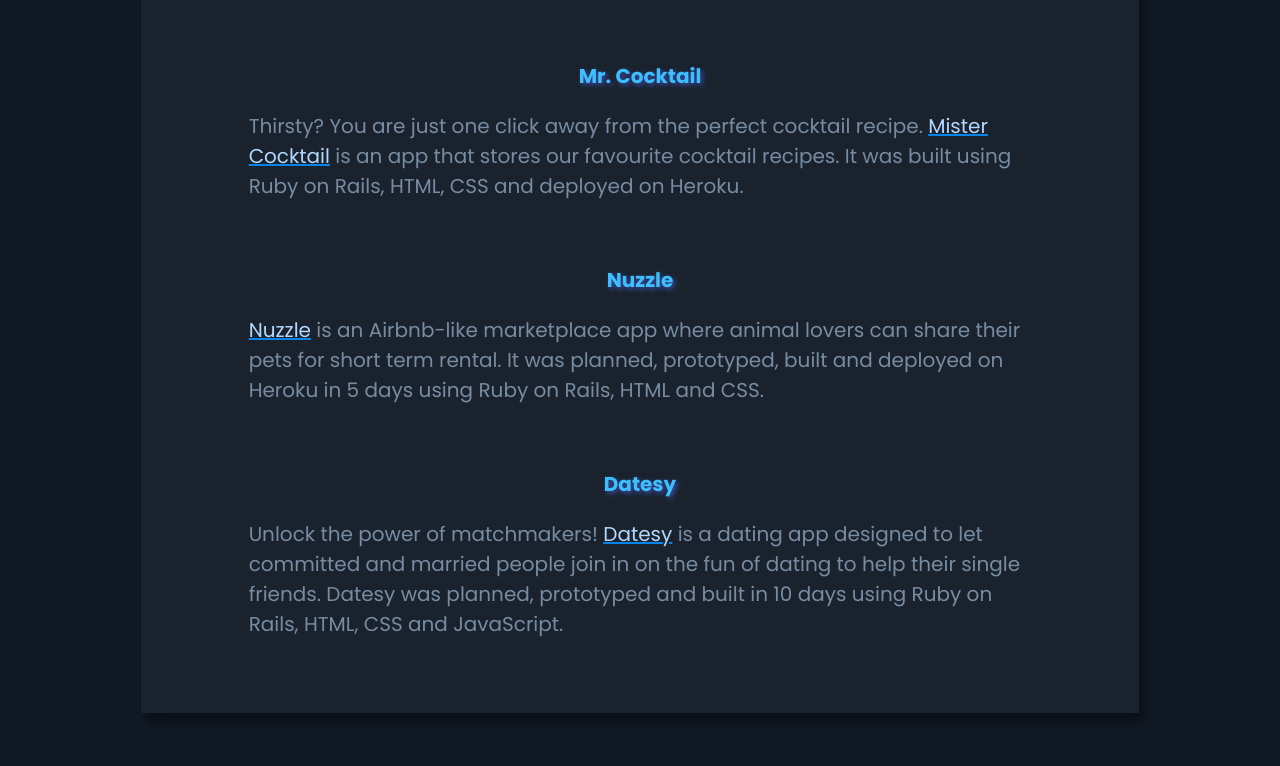
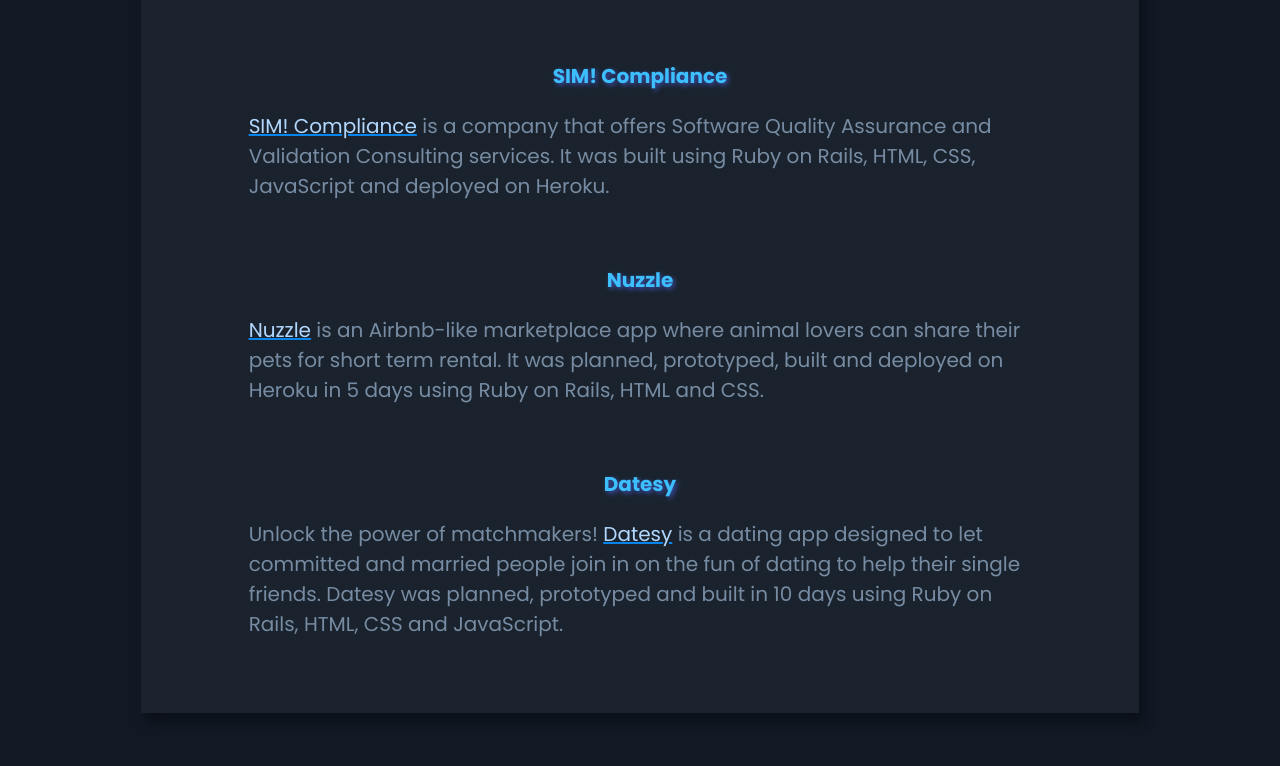
Before and after one commit to romeiro-bru/profile, a plain HTML site: page index.html in a window 1280 px wide. Shown: the part 1116-1882 px from the top of the page. Drawn offline with Linux system fonts and the light colour scheme.

Commit message:
Add new project and rmv mr-cocktail

```diff
--- a/index.html
+++ b/index.html
@@ -44,8 +44,8 @@
             <a href="https://mybook-basket.herokuapp.com/" class="link-projects" target="_blank">MyBook Basket {building}</a>
             <p class="cocktail">It's a reading manager, where you can register new books and add them to your lists. <a href="https://github.com/romeiro-bru/My-Book-Basket" target="_blank">MyBook Basket</a>  is an app that stores our favourite books, users can make reviews and rate the books. It's a RoR app and was deployed on Heroku.</p>
 
-            <a href="https://mr-cocktail-romeiro.herokuapp.com/" class="link-projects" target="_blank">Mr. Cocktail</a>
-            <p class="cocktail">Thirsty? You are just one click away from the perfect cocktail recipe. <a href="https://github.com/romeiro-bru/rails-mister-cocktail" target="_blank">Mister Cocktail</a>  is an app that stores our favourite cocktail recipes. It was built using Ruby on Rails, HTML, CSS and deployed on Heroku.</p>
+            <a href="http://www.simcompliance.com/" class="link-projects" target="_blank">SIM! Compliance</a>
+            <p class="cocktail"><a href="http://www.simcompliance.com/" target="_blank">SIM! Compliance</a> is a company that offers Software Quality Assurance and Validation Consulting services. It was built using Ruby on Rails, HTML, CSS, JavaScript and deployed on Heroku.</p>
 
             <a href="https://nuzzle-luiscarvalhofrade.herokuapp.com/" class="link-projects" target="_blank">Nuzzle</a>
             <p class="nuzzle"><a href="https://github.com/luiscarvalhofrade/NUZZLE" target="_blank">Nuzzle</a> is an Airbnb-like marketplace app where animal lovers can share their pets for short term rental. It was planned, prototyped, built and deployed on Heroku in 5 days using Ruby on Rails, HTML and CSS.</p>
```
